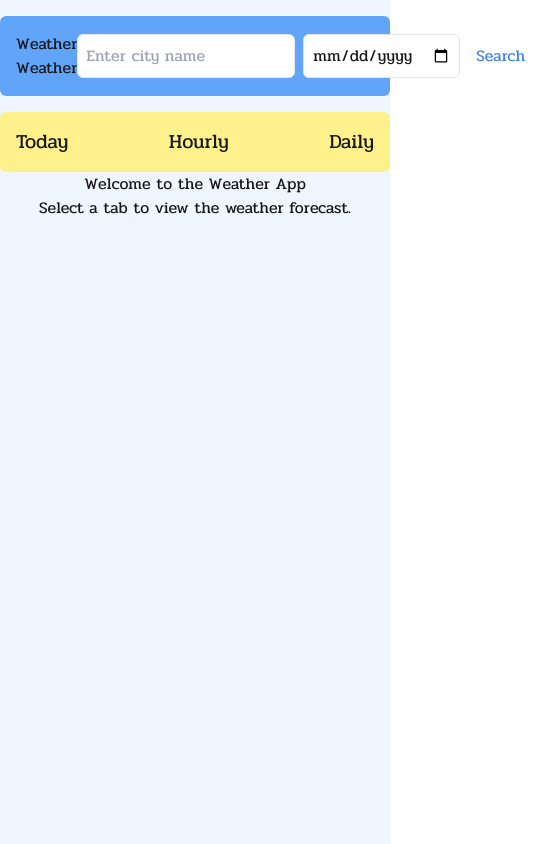
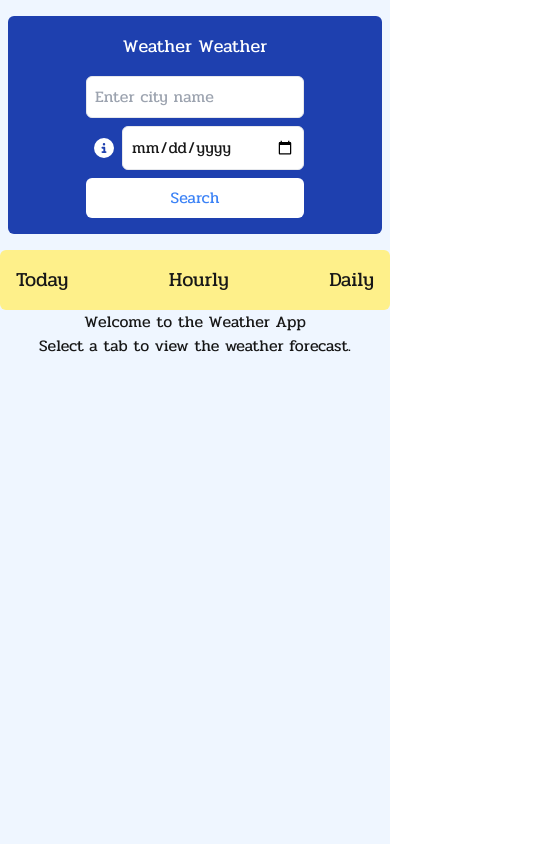
Before and after one commit to remre/weatheryesterday, a Next.js app: page / in a window 390 px wide. Shown: the whole page, 533 px wide, since content can reach past the window. Built offline with nearby package versions, Linux system fonts and the light colour scheme.

Commit message:
feat: add date info card

```diff
--- a/src/components/HeaderBar/HeaderBar.tsx
+++ b/src/components/HeaderBar/HeaderBar.tsx
@@ -1,7 +1,7 @@
 'use client';
 
 import React, { useState } from 'react';
-import { faLocationDot } from '@fortawesome/free-solid-svg-icons';
+import { faLocationDot, faInfoCircle } from '@fortawesome/free-solid-svg-icons';
 import { useWeather } from '@/context/WeatherContext';
 import { useRouter } from 'next/navigation';
 import { FontAwesomeIcon } from '@fortawesome/react-fontawesome';
@@ -12,6 +12,7 @@ const HeaderBar = () => {
   const router = useRouter();
   const [city, setCity] = useState('');
   const [date, setDate] = useState('');
+  const [showInfo, setShowInfo] = useState(false);
 
   const handleCityChange = (e: React.ChangeEvent<HTMLInputElement>) => {
     setCity(e.target.value);
@@ -37,32 +38,50 @@ const HeaderBar = () => {
   };
 
   return (
-    <header className="bg-blue-400 p-4 flex flex-row items-center justify-between rounded-md">
-      <div className="flex">
+    <header className="sm:mx-0 mx-2 bg-blue-800 p-4 flex flex-col md:flex-row items-center justify-between rounded-md space-y-4 md:space-y-0">
+      <div className="flex text-white text-lg md:text-xl">
         <Link href="/">Weather Weather</Link>
       </div>
-      <div className="flex flex-grow justify-center space-x-2 items-center">
-        <form onSubmit={handleSubmit} className="flex space-x-2">
+      <div className="flex flex-col md:flex-row flex-grow justify-center space-y-4 md:space-y-0 md:space-x-2 items-center">
+        <form
+          onSubmit={handleSubmit}
+          className="flex flex-col md:flex-row space-y-2 md:space-y-0 md:space-x-2 w-full md:w-auto"
+        >
           <input
             type="text"
             value={city}
             onChange={handleCityChange}
             placeholder="Enter city name"
-            className="border p-2 rounded-md"
+            className="border p-2 rounded-md w-full md:w-auto"
+          />
+          <div className="relative flex items-center w-full md:w-auto space-x-2">
+            <FontAwesomeIcon
+              icon={faInfoCircle}
+              size="lg"
+              className="text-white ml-2 cursor-pointer"
+              onMouseEnter={() => setShowInfo(true)}
+              onMouseLeave={() => setShowInfo(false)}
             />
             <input
               type="date"
               value={date}
               onChange={handleDateChange}
               placeholder="Enter date"
-            className="border p-2 rounded-md"
+              className="border p-2 rounded-md w-full md:w-auto"
             />
-          <button type="submit" className="bg-white text-blue-500 p-2 rounded-md">
+
+            {showInfo && (
+              <div className="absolute top-full left-0 mt-2 w-64 p-2 bg-white text-blue-800 rounded-md shadow-lg z-10">
+                Use this if you need to display weather for a specific date.
+              </div>
+            )}
+          </div>
+          <button type="submit" className="bg-white text-blue-500 p-2 rounded-md w-full md:w-auto">
             Search
           </button>
         </form>
         {locationData ? (
-          <div className="flex items-center">
+          <div className="flex items-center text-white">
             <FontAwesomeIcon icon={faLocationDot} size="lg" className="mx-2" />
             {locationData.name}, {locationData.country}
           </div>
```
Lines whose indentation alone changed are shown as unchanged.
